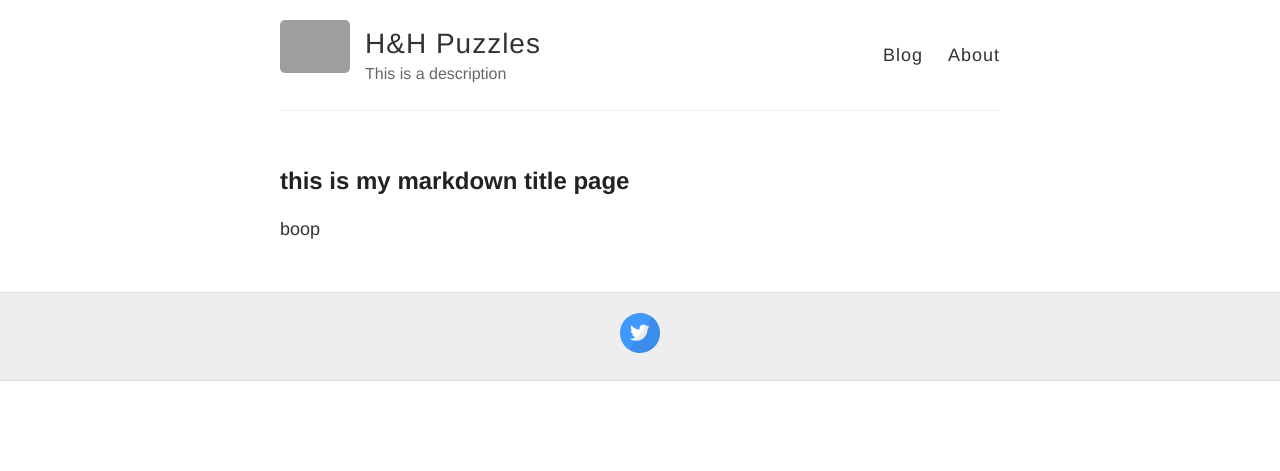
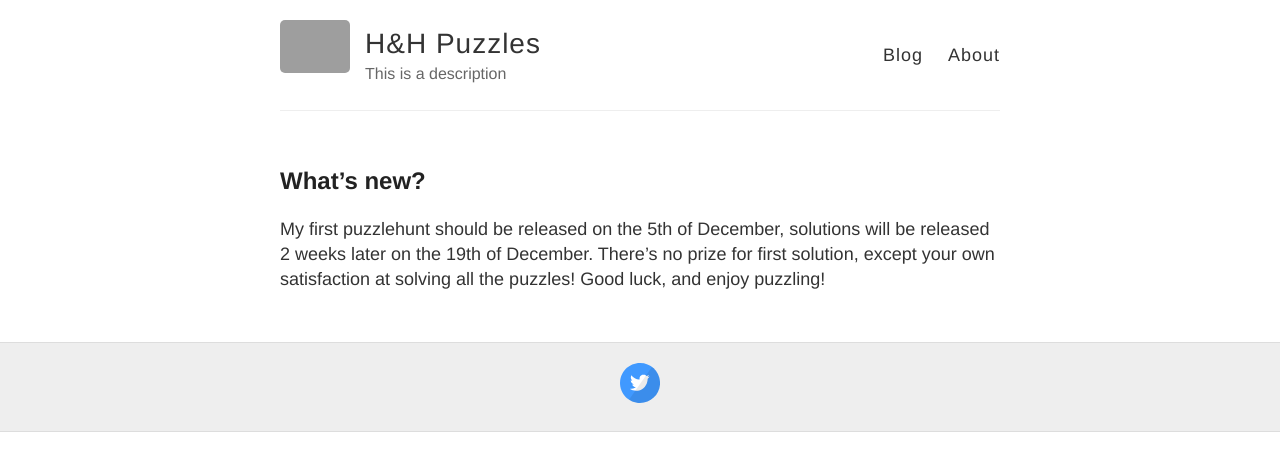
Before and after one commit to HandH-Puzzle/HandH-Puzzle.github.io, a Jekyll site: the page built from index.md, in a window 1280 px wide. Shown: the top 471 px of the page. Built offline with Jekyll 4.4.1, drawn with Linux system fonts in a browser that asks for light colours; our own code applies the rules of GitHub Pages for plain Markdown files; grey boxes are pictures that could not be loaded.

Commit message:
Update index.md

```diff
--- a/index.md
+++ b/index.md
@@ -2,6 +2,6 @@
 layout: default
 published: true
 ---
-## this is my markdown title page
+## What's new?
 
-boop
+My first puzzlehunt should be released on the 5th of December, solutions will be released 2 weeks later on the 19th of December. There's no prize for first solution, except your own satisfaction at solving all the puzzles! Good luck, and enjoy puzzling!
```
